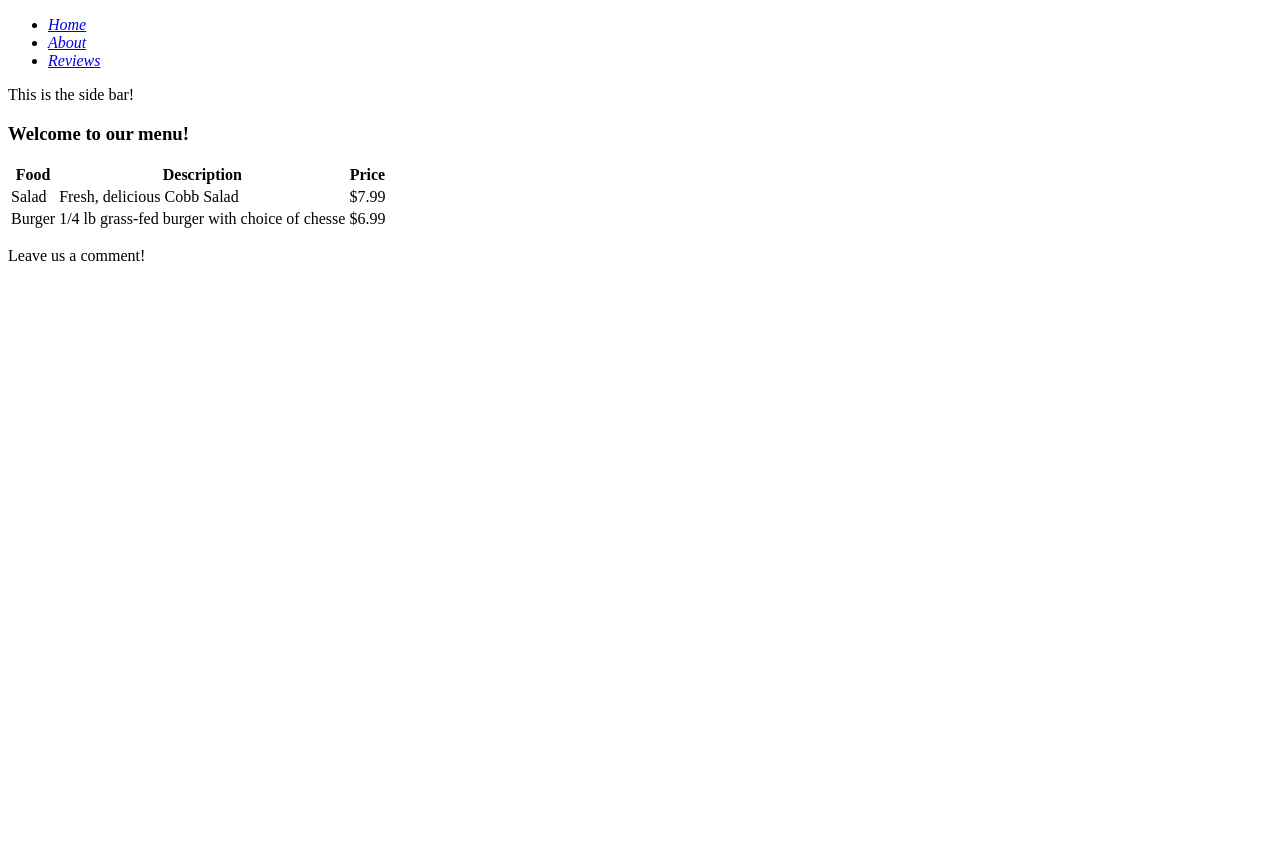
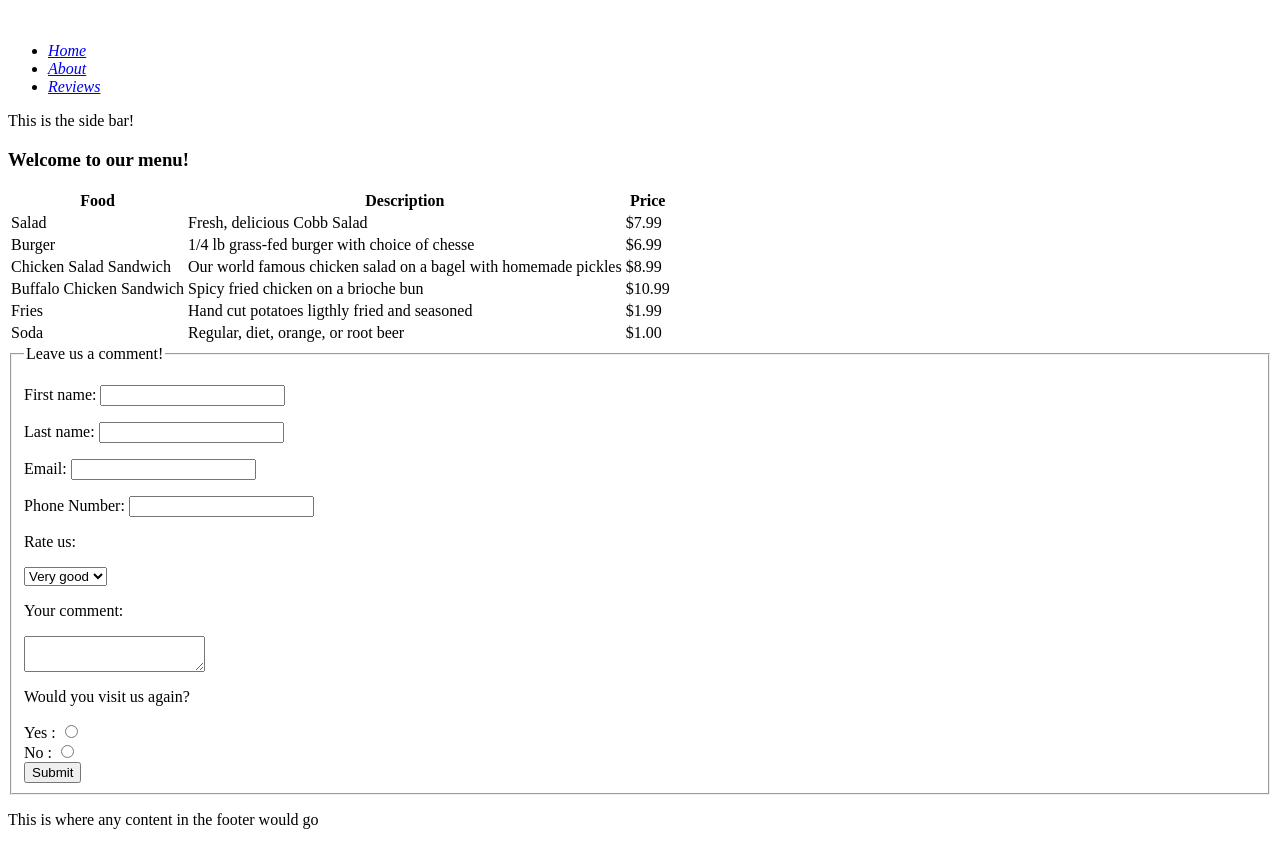
Before and after one commit to JuanGzzItesm/Menu, a plain HTML site: page index.html in a window 1280 px wide. Before the commit the page ends 800 px from the top, so only its background shows below. Drawn offline with Linux system fonts and the light colour scheme.

Commit message:
terminado

```diff
--- a/index.html
+++ b/index.html
@@ -1,82 +1,79 @@
-<!DOCTYPE html>
-<html long="EN">
-<html>
-	<body>
+<p>&nbsp;</p>
+<address>
 <ul>
-			<address>
-			<li>
-			<a href = "url" target = "_blank">
-				Home
-			</a>
-			</li>
-			<li>
-			<a href = "url" target = "_blank">
-				About
-			</a>
-			</li>
-			<li>
-			<a href = "url" target = "_blank">
-				Reviews
-			</a>
-			</li>
+<li><a href="url" target="_blank" rel="noopener"> Home </a></li>
+<li><a href="url" target="_blank" rel="noopener"> About </a></li>
+<li><a href="url" target="_blank" rel="noopener"> Reviews </a></li>
 </ul>
-
-		<p>
-			This is the side bar!
-		</p>
-
-		<h3>
-			Welcome to our menu!
-		</h3>
-
+</address>
+<p>This is the side bar!</p>
+<h3>Welcome to our menu!</h3>
 <table>
 <thead>
 <tr>
-					<th>
-						Food
-					</th>
-					<th>
-						Description
-					</th>
-					<th>
-						Price
-					</th>
+<th>Food</th>
+<th>Description</th>
+<th>Price</th>
 </tr>
 </thead>
 <tbody>
 <tr>
-					<td>
-						Salad
-					</td>
-					<td>
-						Fresh, delicious Cobb Salad
-					</td>
-					<td>
-						$7.99
-					</td>
+<td>Salad</td>
+<td>Fresh, delicious Cobb Salad</td>
+<td>$7.99</td>
 </tr>
 </tbody>
 <tbody>
 <tr>
-					<td>
-						Burger
-					</td>
-					<td>
-						1/4 lb grass-fed burger with choice of chesse
-					</td>
-					<td>
-						$6.99
-					</td>
+<td>Burger</td>
+<td>1/4 lb grass-fed burger with choice of chesse</td>
+<td>$6.99</td>
 </tr>
 </tbody>
-
+<tbody>
+<tr>
+<td>Chicken Salad Sandwich</td>
+<td>Our world famous chicken salad on a bagel with homemade pickles</td>
+<td>$8.99</td>
+</tr>
+</tbody>
+<tbody>
+<tr>
+<td>Buffalo Chicken Sandwich</td>
+<td>Spicy fried chicken on a brioche bun</td>
+<td>$10.99</td>
+</tr>
+</tbody>
+<tbody>
+<tr>
+<td>Fries</td>
+<td>Hand cut potatoes ligthly fried and seasoned</td>
+<td>$1.99</td>
+</tr>
+</tbody>
+<tbody>
+<tr>
+<td>Soda</td>
+<td>Regular, diet, orange, or root beer</td>
+<td>$1.00</td>
+</tr>
+</tbody>
 </table>
-
-		<p>
-			Leave us a comment!
-		</p>
-
-
-
-	</body>
-</html>
+<form><fieldset><legend> Leave us a comment! </legend>
+<p><label for="firstname"> First name:</label> <input name="firstname" type="text" /></p>
+<p><label for="lastname"> Last name:</label> <input name="lastname" type="text" /></p>
+<p><label for="email"> Email:</label> <input name="email" type="text" /></p>
+<p><label for="phonenumber"> Phone Number:</label> <input name="phonenumber" type="text" /></p>
+<p>Rate us:</p>
+<select name="rate">
+<option value="Very good">Very good</option>
+<option value="Regular">Regular</option>
+<option value="Bad">Bad</option>
+</select>
+<p>Your comment:</p>
+<textarea name="comentario">				</textarea>
+<p>Would you visit us again?</p>
+<label> Yes : <input name="option" type="radio" value="yes" /> </label>
+<div><label> No : <input name="option" type="radio" value="no" /> </label></div>
+<button type="submit"> Submit </button></fieldset></form>
+<p>This is where any content in the footer would go</p>
```
Lines whose indentation alone changed are shown as unchanged.
